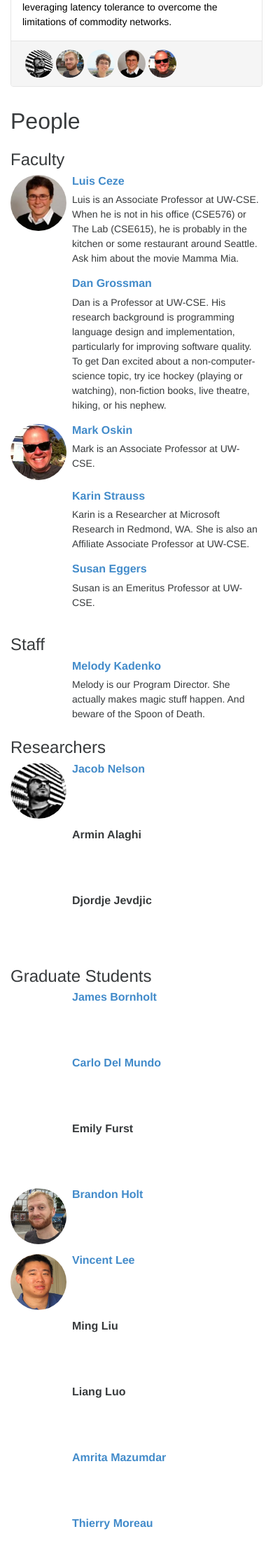
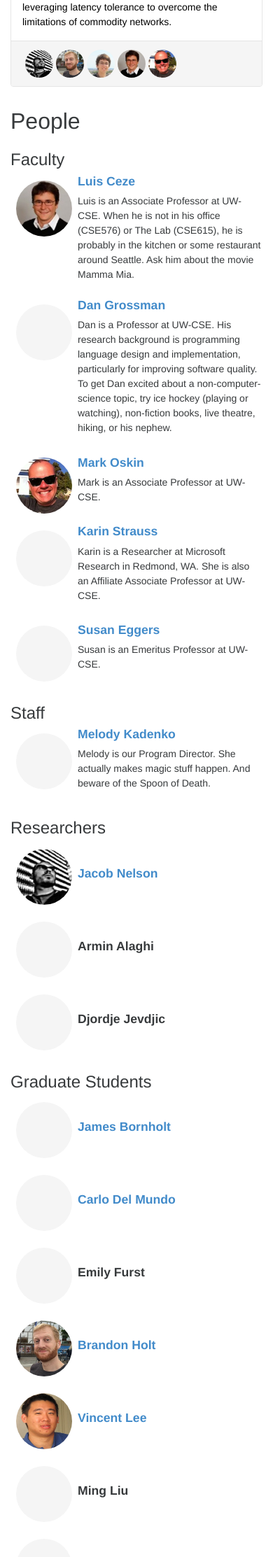
Before and after one commit to uwsampa/sampa-public, a Jekyll site: the page built from index.html, in a window 390 px wide. Shown: the part 1526-3751 px from the top of the page at 70% size. Built offline with Jekyll 4.4.1, drawn with Linux system fonts in a browser that asks for light colours; nearby versions of some CDN libraries; Markdown is read by kramdown in place of the engine named in the settings; some of the changed text lies outside the part shown.

Commit message:
new 2-col non-card people lists with circle profile pics

```diff
--- a/css/sampa.scss
+++ b/css/sampa.scss
@@ -3,7 +3,7 @@
 ---
 
 $light-gray: #e5e5e5;
-$dark-gray: #222;
+$dark-gray: #888;
 
 $link-color: #428bca;
 $default-rule: 1px solid $light-gray;
@@ -93,33 +93,44 @@ a {
     }
 }
 
-dl.people {
 
-    $profile-size: 5;
+ul.people {
 
-    img.profile {
-        width: #{$profile-size}rem;
-        height: #{$profile-size}rem;
+    list-style-type: none;
+    padding-left: 0em;
+
+    $profile-size: 5rem;
+
+    .profile {
+        width: $profile-size;
+        height: $profile-size;
     }
 
-    position: relative;
+    li {
 
-    dt {
-        position: absolute;
-        left: 0;
-//        width: $profile_size rem;
-        min-height: #{$profile-size}rem;
         height: auto;
-    }
+        display: table;
+        margin: .5rem 0rem;
 
-    dd {
-        min-height: #{$profile-size}rem;
+        .profile {
+            text-align: center;
+            display: table-cell;
+            margin: .5rem;
+            vertical-align: middle;
+        }
 
-        margin-left: #{$profile-size+.5}rem;
+        .bio {
+            display: table-cell;
+            vertical-align: middle;
+            width: auto;
+        }
 
-        h4 {
-            font-size: 1rem;
-            font-weight: bold;
+        // draw empty gray circle for those without a profile pic
+        .noprofile {
+            fill: #f5f5f5;
+            r: $profile-size / 2;
+            cx: $profile-size / 2;
+            cy: $profile-size / 2;
         }
     }
 
--- a/index.html
+++ b/index.html
@@ -98,21 +100,32 @@ role_remain:
         {% for role in site.roles %}
         {% if grp contains role.key %}
             <h3>{{ role.name }}</h3>
-            <dl class="people">
+            <ul class="people">
             {% for item in site.data.people %}
                 {% assign person = item[1] %}
                 {% if person.role == role.key %}
-                <dt>
-                    {% if person.image %}
-                        <img class="img-circle profile" src="{{site.base}}{{person.image}}" />
+                <li>
+                    {% if person.webpage %}<a href="{{ person.webpage |escape }}">{% endif %}
+                    {% assign imgurl = false %}
+                    {% if person.image | first == '/' %}
+                        {% capture imgurl %}{{site.base}}{{person.image}}{% endcapture %}
+                    {% elsif person.image %}
+                        {% assign imgurl = person.image %}
                     {% endif %}
-                </dt>
-                <dd>
+
+                    {% if imgurl %}
+                        <img class="img-circle profile" src="{{imgurl}}" />
+                    {% else %}
+                        <svg class="profile"><circle class="noprofile"/></svg>
+                    {% endif %}
+                    {% if person.webpage %}</a>{% endif %}
+                    <div class="bio">
                     {% if person.webpage %}<a href="{{ person.webpage |escape }}">{% endif %}
                     <h4>{{person.display_name}}</h4>
                     {% if person.webpage %}</a>{% endif %}
                     {% if person.bio %}<p>{{person.bio}}</p>{% endif %}
-                </dd>
+                    </div>
+                </li>
                 {% endif %}
             {% endfor %}
             </dl>
@@ -122,33 +135,32 @@ role_remain:
 {% endfor %}
 </div>
 
+<!--Remaining roles (collaborators, undergrads, alumni) -->
+<div class="row">
+{% for grp in page.role_remain %}
+    <div class="col-md-6">
         {% for role in site.roles %}
+        {% if grp contains role.key %}
             <h3>{{ role.name }}</h3>
-    <div class="card-columns">
+            <ul class="people {{role.key}}">
             {% for item in site.data.people %}
                 {% assign person = item[1] %}
                 {% if person.role == role.key %}
-        <div class="card profile {{person.role}} {%if person.webpage%}link{%endif%}">
+                <li>
                     {% if person.webpage %}<a href="{{ person.webpage |escape }}">{% endif %}
-            <div class="card-block">
-                <h4 class="card-title">
-                    {% if person.image %}<img class="img-circle profile" src="{{site.base}}{{person.image}}" />{% endif %}
                     {{person.display_name}}
-                </h4>
-            </div>
-            {% if person.bio %}
-            <div class="card-footer">
-                <p class="card-text">
-                    {{person.bio}}
-                </p>
-            </div>
+                    {% if person.webpage %}</a>{% endif %}
+                    {% if person.bio %}— <span class="bio">{{person.bio}}</span>{% endif %}
+                </li>
                 {% endif %}
-            {% if person.webpage %}</a>{% endif %}
-        </div>
+            {% endfor %}
+            </dl>
         {% endif %}
         {% endfor %}
     </div>
 {% endfor %}
+</div>
+
 
 <h2>Funding</h2>
 <p>
```
Also changed, not shown: other parts of index.html (+4 -2 lines). Lines whose indentation alone changed are shown as unchanged.
